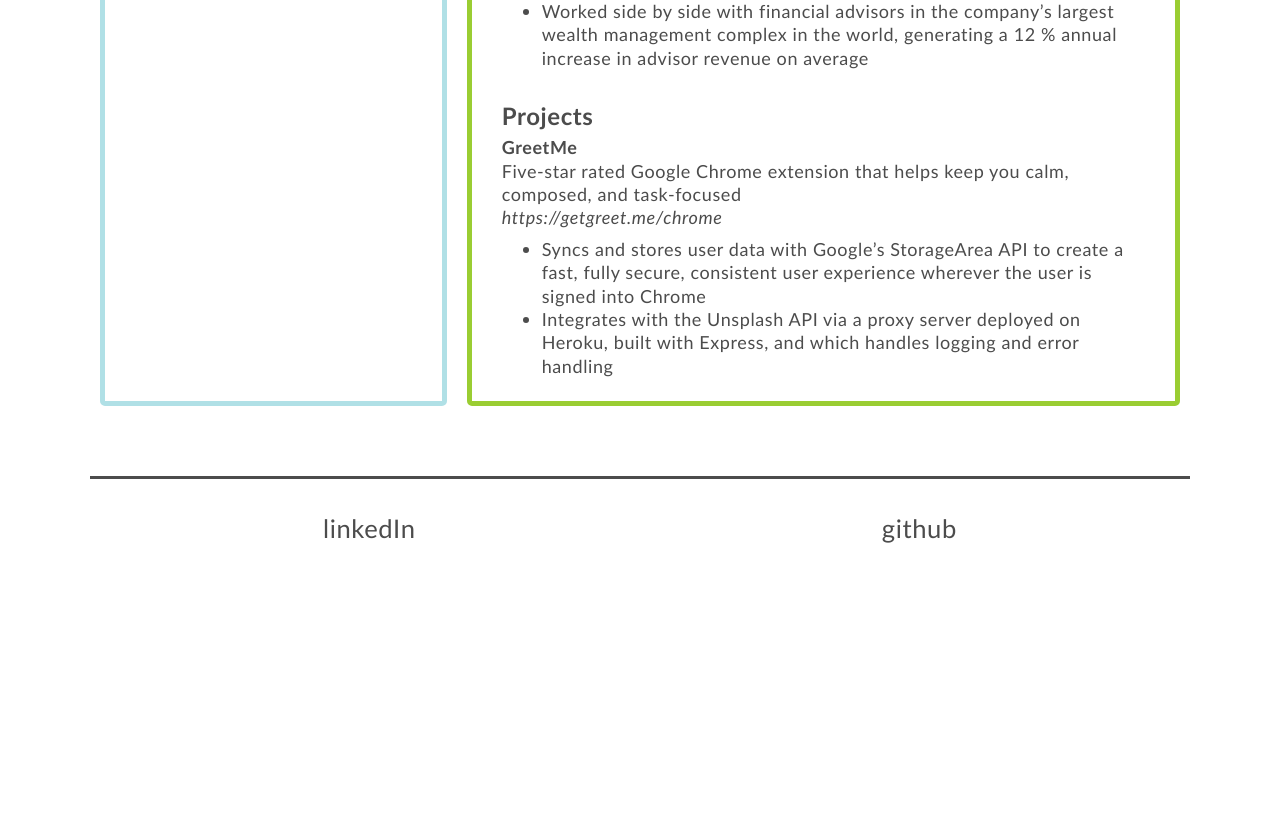
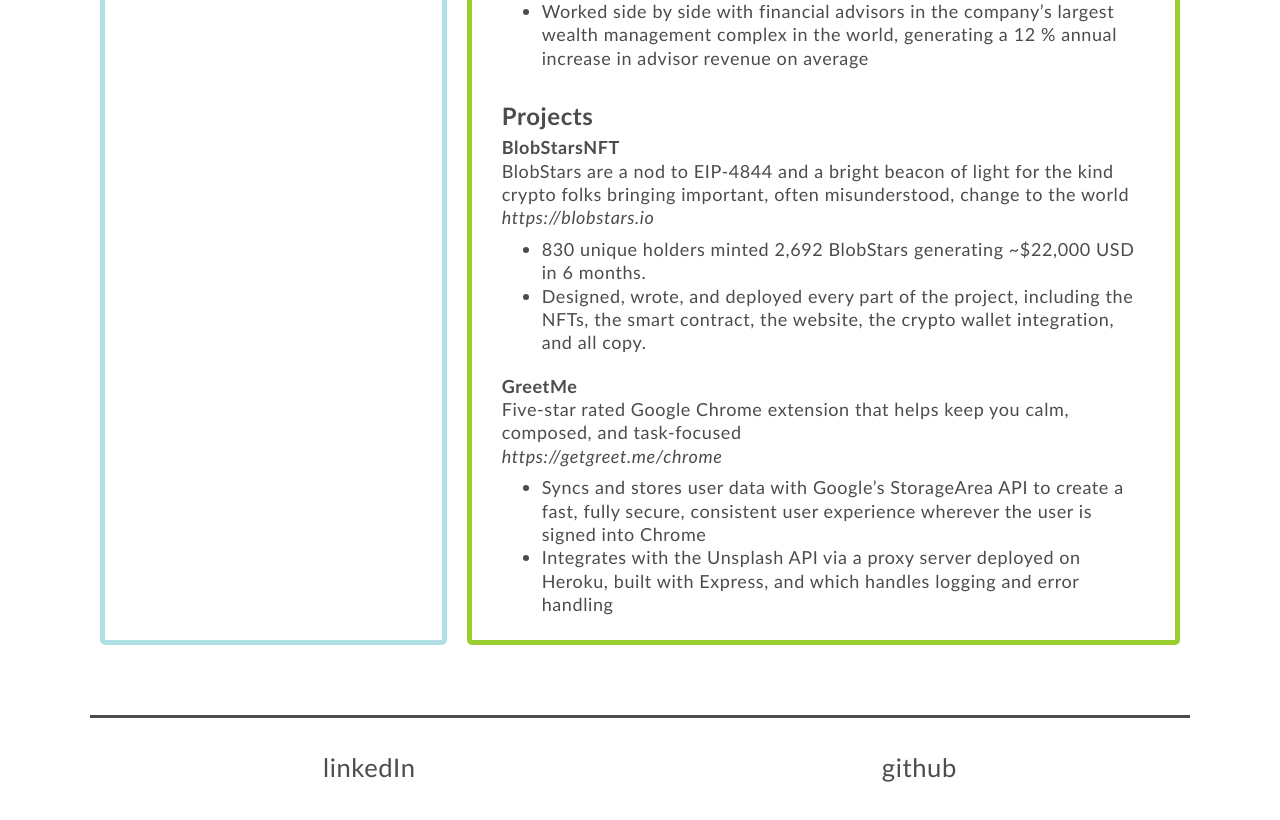
Before and after one commit to zwilderrr/my-website, a React (Create React App) app: page /cv in a window 1280 px wide. Shown: the part 1820-2640 px from the top of the page. Before the commit the page ends 2419 px from the top, so only its background shows below. Built offline with nearby package versions, Linux system fonts and the light colour scheme.

Commit message:
update experience

```diff
--- a/src/info/portfolio.js
+++ b/src/info/portfolio.js
@@ -2,10 +2,24 @@
 
 export const portfolio = [
   {
+    title: "BlobStarsNFT",
+    website: (
+      <a href="https://blobstars.io" target="_blank" rel="noopener noreferrer">
+        https://blobstars.io
+      </a>
+    ),
+    tagline:
+      "BlobStars are a nod to EIP-4844 and a bright beacon of light for the kind crypto folks bringing important, often misunderstood, change to the world",
+    description: [
+      "830 unique holders minted 2,692 BlobStars generating ~$22,000 USD in 6 months.",
+      "Designed, wrote, and deployed every part of the project, including the NFTs, the smart contract, the website, the crypto wallet integration, and all copy.",
+    ],
+  },
+  {
     title: "GreetMe",
     website: (
       <a
-        href="https://getgreet.me/chrome"
+        href="https://master.d2bf28se2n7bfx.amplifyapp.com/"
         target="_blank"
         rel="noopener noreferrer"
       >
```
